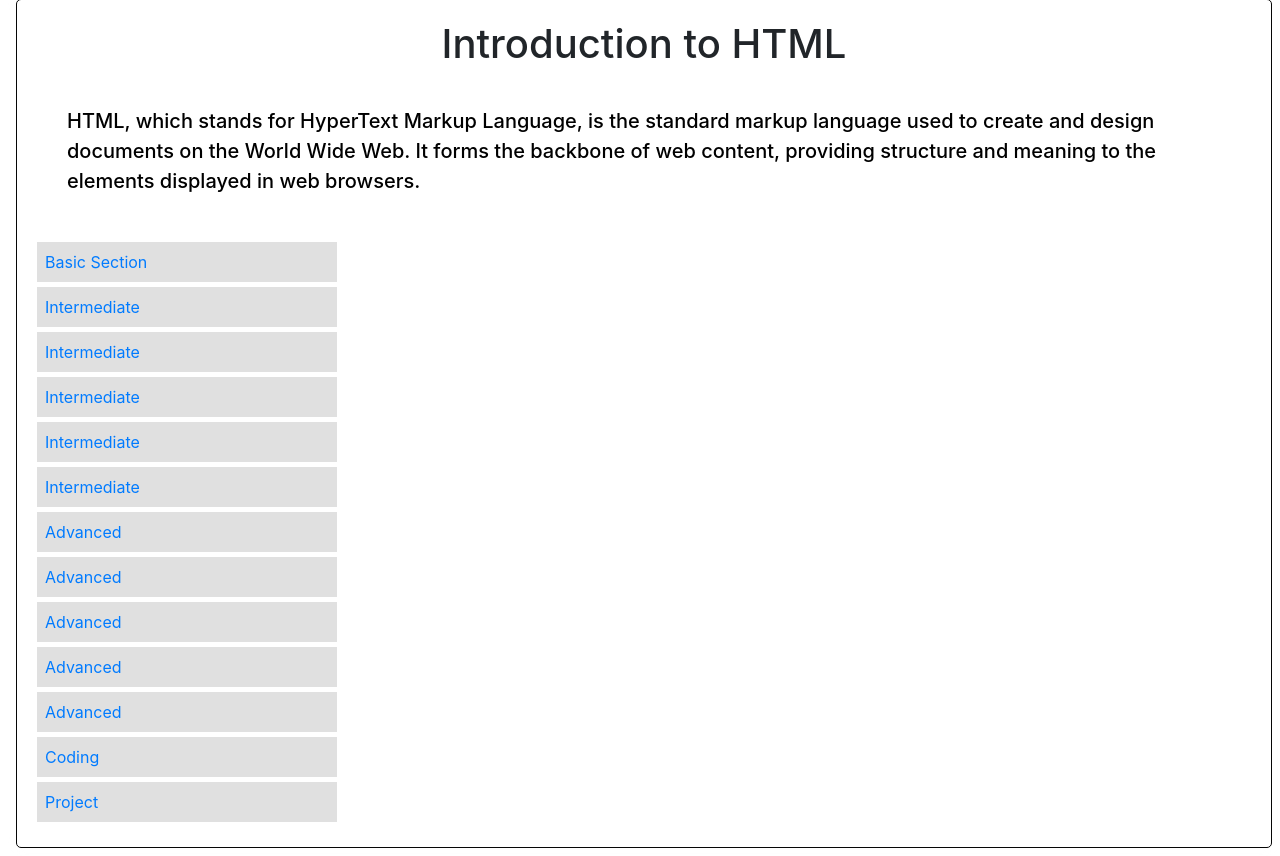
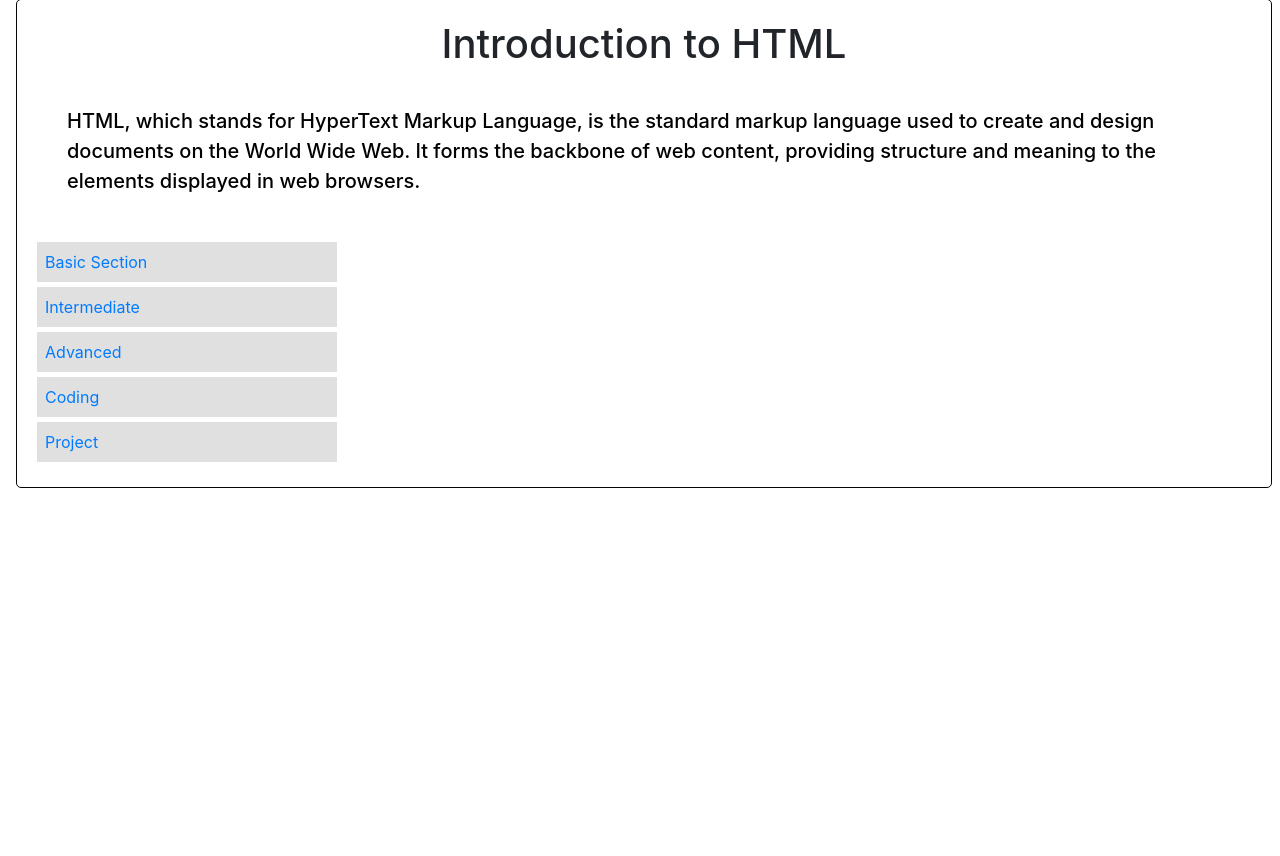
Before and after one commit to Nandukallur/Personalized-E-Learning, a Django app: page /html/hintro/ in a window 1280 px wide. Shown: the part 107-963 px from the top of the page. After the commit the page ends 595 px from the top, so only its background shows below. Run offline with Django 4.2, Linux system fonts and the light colour scheme; a user stored in the database is signed in; data comes from the database, SQL or seed files in the repository.

Commit message:
Update htmlintro.html

```diff
--- a/exam2/templates/htmlintro.html
+++ b/exam2/templates/htmlintro.html
@@ -320,32 +320,29 @@
     <p>As you explore HTML further, you'll discover its versatility in creating web content and its role in shaping the user interface and experience on the Internet.</p> -->
 
     <div class="vstack gap-3">
-    <div class="p-2"><a href="{% url 'basichtml' %}">Basic Section</a></div>
-    {% for i in data %}
-        {% if i.section == 'IntermediateHTML' and i.score > 7 %}
-            <div class="p-2">
-                <a href="  {% url 'interhtml' %}">Intermediate</a>
-            </div>
+        <div class="p-2"><a href="{% url 'basichtml' %}">Basic Section</a></div>
+        {% if user.is_active_basic  %}
+        <div class="p-2"><a href="{% url 'interhtml' %}">Intermediate</a></div>
         {% else %}
-        <div class="p-2">
-                <a href="#">Intermediate</a>
-            </div>
-         {% endif %}
-    {% endfor %}
-    {% for i in data %}
-        {% if i.section == "AdvancedHTML" and i.score > 7 %}
-            <div class="p-2">
-                <a href='{% url "advhtml" %}'>Advanced</a>
-            </div>
+        <div class="p-2" ><a href="">Intermediate</a></div>
+        {% endif %}
+        {% if user.is_active_inter %}
+        <div class="p-2"><a href="{% url 'advhtml' %}">Advanced</a></div>
         {% else %}
-            <div class="p-2">
-                <a href='#'>Advanced</a>
-            </div>
+        <div class="p-2"><a href="">Advanced</a></div>
         {% endif %}
-    {% endfor %}
-    <div class="p-2"><a href="#">Coding</a></div>
-    <div class="p-2"><a href="{% url 'upload_project2' %}">Project</a></div>
-</div>
+        {% if user.is_active_adv %}
+        <div class="p-2"><a href="{% url 'htmlcoding' %}">Coding</a></div>
+        {% else %}
+        <div class="p-2"><a href="">Coding</a></div>
+        {% endif %}
+        {% if user.is_active_coding %}
+        <div class="p-2"><a href="#">Project</a></div>
+        {% else %}
+        <div class="p-2"><a href="#">Project</a></div>
+        {% endif %}
+
+      </div>
 
         </div>
     </div>
```
